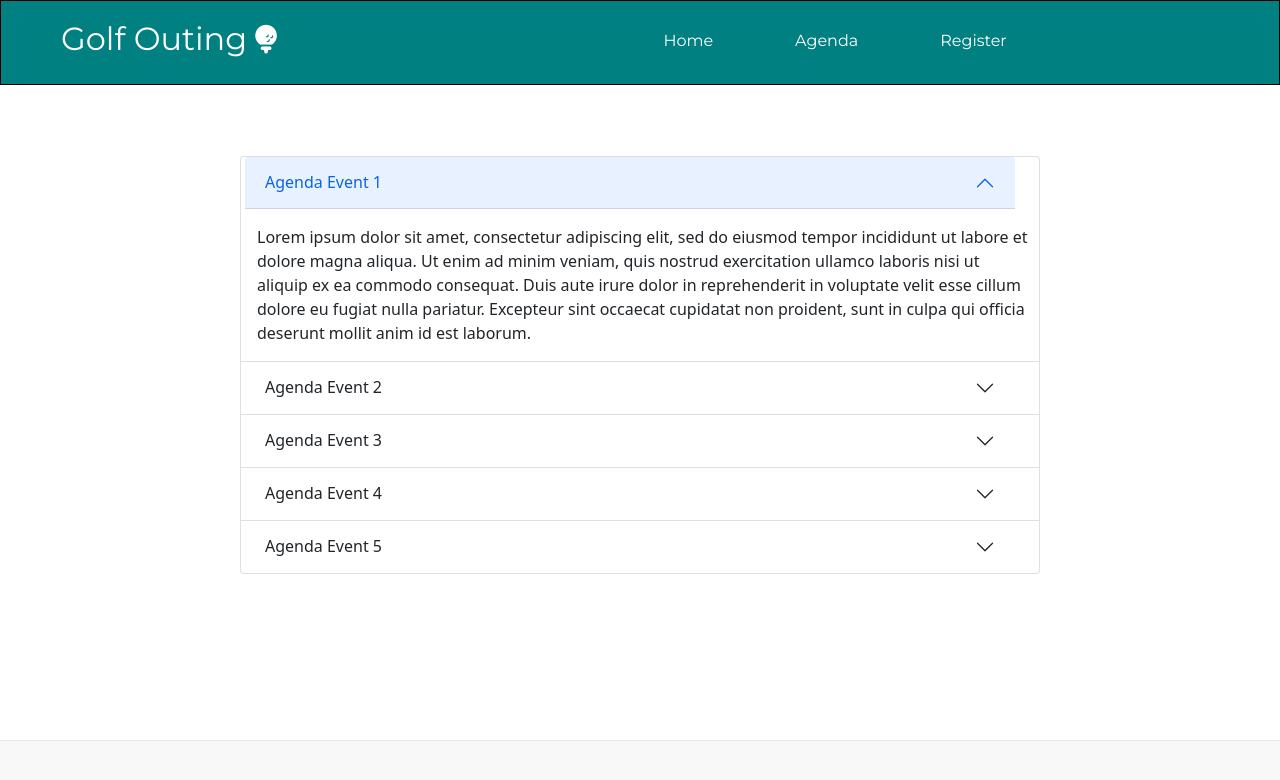
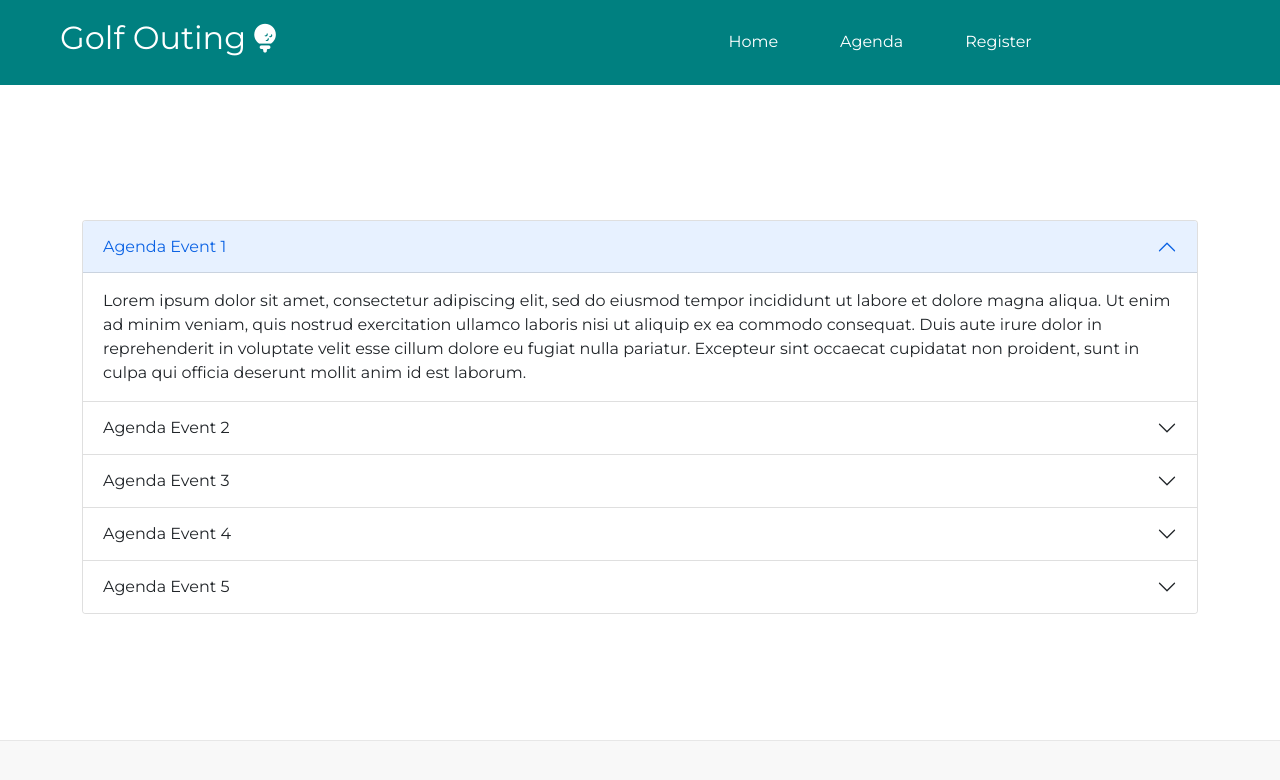
Before and after one commit to Coyle555/mini-site, a React (Create React App) app in the folder client/: page /agenda in a window 1280 px wide. Shown: the top 780 px of the page. Built offline with nearby package versions, Linux system fonts and the light colour scheme.

Commit message:
added some styling

```diff
--- a/client/src/components/Agenda.css
+++ b/client/src/components/Agenda.css
@@ -1,11 +1,3 @@
 .center {
-    display: flex;
-    justify-content: center;
-    align-items: center;
-    height:70vh;
-    width: 150vh;
+    padding-top: 135px;
 }
-.row {
-    width: 100vh;
-    padding-left: 8px;
-}
--- a/client/src/components/Agenda.js
+++ b/client/src/components/Agenda.js
@@ -6,11 +6,11 @@ import './Agenda.css'
 function Agenda() {
     return (
         <>
-        <Container className='center'>
+        <Container className='center font-link'>
         <Accordion defaultActiveKey="0">
-        <Accordion.Item className= 'row'eventKey="0">
-          <Accordion.Header className='row'>Agenda Event 1</Accordion.Header>
-          <Accordion.Body className='row'>
+        <Accordion.Item eventKey="0">
+          <Accordion.Header>Agenda Event 1</Accordion.Header>
+          <Accordion.Body>
             Lorem ipsum dolor sit amet, consectetur adipiscing elit, sed do eiusmod
             tempor incididunt ut labore et dolore magna aliqua. Ut enim ad minim
             veniam, quis nostrud exercitation ullamco laboris nisi ut aliquip ex ea
@@ -20,9 +20,9 @@ function Agenda() {
             est laborum.
           </Accordion.Body>
         </Accordion.Item>
-        <Accordion.Item className='row' eventKey="1">
-          <Accordion.Header className='row'>Agenda Event 2</Accordion.Header>
-          <Accordion.Body className='row'>
+        <Accordion.Item eventKey="1">
+          <Accordion.Header>Agenda Event 2</Accordion.Header>
+          <Accordion.Body>
             Lorem ipsum dolor sit amet, consectetur adipiscing elit, sed do eiusmod
             tempor incididunt ut labore et dolore magna aliqua. Ut enim ad minim
             veniam, quis nostrud exercitation ullamco laboris nisi ut aliquip ex ea
@@ -32,9 +32,9 @@ function Agenda() {
             est laborum.
           </Accordion.Body>
         </Accordion.Item>
-        <Accordion.Item className='row' eventKey="2">
-          <Accordion.Header className='row'>Agenda Event 3</Accordion.Header>
-          <Accordion.Body className='row'>
+        <Accordion.Item eventKey="2">
+          <Accordion.Header >Agenda Event 3</Accordion.Header>
+          <Accordion.Body>
             Lorem ipsum dolor sit amet, consectetur adipiscing elit, sed do eiusmod
             tempor incididunt ut labore et dolore magna aliqua. Ut enim ad minim
             veniam, quis nostrud exercitation ullamco laboris nisi ut aliquip ex ea
@@ -44,9 +44,9 @@ function Agenda() {
             est laborum.
           </Accordion.Body>
         </Accordion.Item>
-        <Accordion.Item className='row' eventKey="3">
-          <Accordion.Header className='row'>Agenda Event 4</Accordion.Header>
-          <Accordion.Body className='row'>
+        <Accordion.Item eventKey="3">
+          <Accordion.Header>Agenda Event 4</Accordion.Header>
+          <Accordion.Body>
             Lorem ipsum dolor sit amet, consectetur adipiscing elit, sed do eiusmod
             tempor incididunt ut labore et dolore magna aliqua. Ut enim ad minim
             veniam, quis nostrud exercitation ullamco laboris nisi ut aliquip ex ea
@@ -56,9 +56,9 @@ function Agenda() {
             est laborum.
           </Accordion.Body>
         </Accordion.Item>
-        <Accordion.Item className='row' eventKey="4">
-          <Accordion.Header className='row'>Agenda Event 5</Accordion.Header>
-          <Accordion.Body className='row'>
+        <Accordion.Item  eventKey="4">
+        <Accordion.Header>Agenda Event 5</Accordion.Header>
+        <Accordion.Body>
             Lorem ipsum dolor sit amet, consectetur adipiscing elit, sed do eiusmod
             tempor incididunt ut labore et dolore magna aliqua. Ut enim ad minim
             veniam, quis nostrud exercitation ullamco laboris nisi ut aliquip ex ea
--- a/client/src/components/Home.js
+++ b/client/src/components/Home.js
@@ -1,10 +1,13 @@
 import React from 'react'
+import { Container } from 'react-bootstrap'
 
 function Home() {
     return (
-        <div>
-            <p>Home page route working.</p>
-        </div>
+        <>
+        <Container className='middle'>
+            <h3>Welcome to Building Blocks for Kids 1st anual golf outing!</h3>
+        </Container>
+        </>
     )
 }
 
--- a/client/src/components/Navbar.css
+++ b/client/src/components/Navbar.css
@@ -1,6 +1,5 @@
 .navbar {
   background: teal;
-  border: 1px solid black;
   text-align: center;
   padding: 40px;
   position: fixed;
@@ -18,8 +17,6 @@
   }
   .navbar-container {
     display: flex;
-    justify-content: center;
-    align-items: center;
     height: 80px;
     max-width: 1500px;
   }
@@ -55,7 +52,7 @@
 
   .nav-item {
     height: 80px;
-    padding: 20px;
+    padding: 10px;
   }
 
   .nav-links {
@@ -63,7 +60,8 @@
     display: flex;
     align-items: center;
     text-decoration: none;
-    padding: 0.5rem 1rem;
+    padding-left: 2rem;
+    padding-bottom: 0.7rem;
     height: 100%;
   }
 
--- a/client/src/components/Register.css
+++ b/client/src/components/Register.css
@@ -1,9 +1,15 @@
-
-.center {
+.middle {
     display: flex;
     justify-content: center;
     align-items: center;
-    height:70vh;
+    height: 75vh;
+}
+.tag {
+    padding-top: 10px;
+    text-align: center;
+}
+.button {
+
 }
 .font-link {
     font-family: 'Montserrat';
--- a/client/src/components/Register.js
+++ b/client/src/components/Register.js
@@ -8,20 +8,29 @@ function Register() {
     const url ='http://localhost:3002/api'
     const [data, setData] = useState({
         name: '',
-        email: ''
+        email: '',
+        phoneNum: '',
+        shirt: '',
+        handicap: ''
     })
 
     function submit(e) {
         e.preventDefault()
         Axios.post(url, {
             name: data.name,
-            email: data.email
+            email: data.email,
+            phoneNum: data.phoneNum,
+            shirt: data.shirt,
+            handicap: data.handicap
         })
         .then(res => {
             console.log(res.data)
             setData({
                 name: '',
-                email: ''
+                email: '',
+                phoneNum: '',
+                shirt: '',
+                handicap: ''
             })
         })
     }
@@ -34,10 +43,11 @@ function Register() {
     }
     return (
         <>
-            <Container className='center font-link'>
-            <Row>
+            <Container className='middle font-link'>
+            <Row className='tag'>
             <Col>
-            <Card className='mt-5' style={{ width: '30rem', height:'16rem' }}>
+            <h4>Please fill out the form below to register!</h4>
+            <Card className='mt-5' style={{ width: '30rem', height:'28rem' }}>
             <Card.Header>Registration</Card.Header>
             <Card.Body>
                     <Form>
@@ -49,9 +59,21 @@ function Register() {
                     <Form.Label htmlFor='email'></Form.Label>
                         <Form.Control onChange={(e) => handleSubmit(e)} id='email' value={data.email} placeholder='Email Address' type='text'></Form.Control>
                     </Form.Group>
+                    <Form.Group>
+                    <Form.Label htmlFor='phone'></Form.Label>
+                        <Form.Control onChange={(e) => handleSubmit(e)} id='phoneNum' value={data.phoneNum} placeholder='Phone Number' type='text'></Form.Control>
+                    </Form.Group>
+                    <Form.Group>
+                    <Form.Label htmlFor='shirtSize'></Form.Label>
+                        <Form.Control onChange={(e) => handleSubmit(e)} id='shirt' value={data.shirt} placeholder='Shirt Size' type='text'></Form.Control>
+                    </Form.Group>
+                    <Form.Group>
+                    <Form.Label htmlFor='handicap'></Form.Label>
+                        <Form.Control onChange={(e) => handleSubmit(e)} id='handicap' value={data.handicap} placeholder='Golf Handicap' type='text'></Form.Control>
+                    </Form.Group>
                     <br></br>
                     <Form.Group>
-                        <Button onClick={(e) => submit(e)} className='row-center'>Register!</Button>
+                        <Button onClick={(e) => submit(e)}>Register!</Button>
                     </Form.Group>
                     </Form>
             </Card.Body>
```
